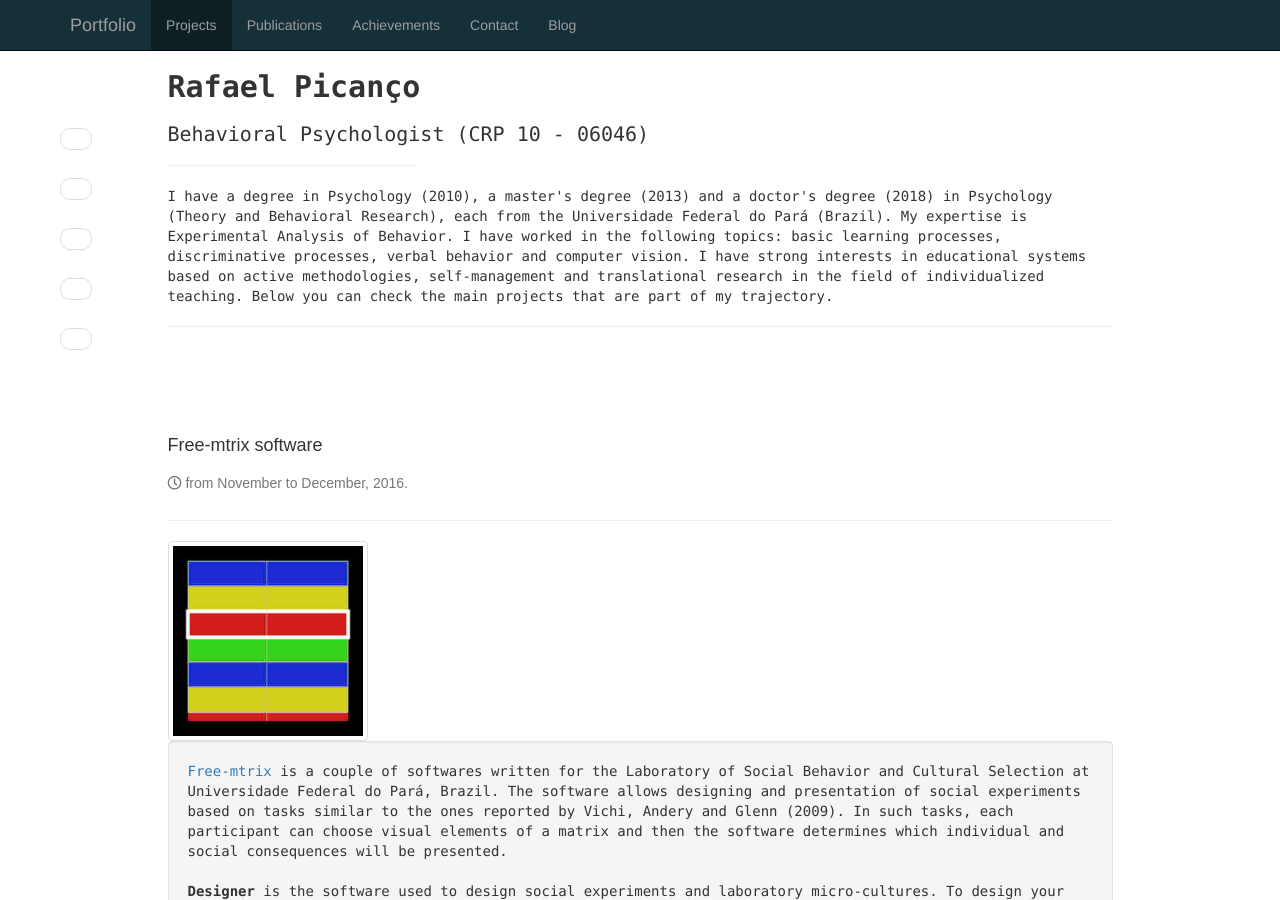
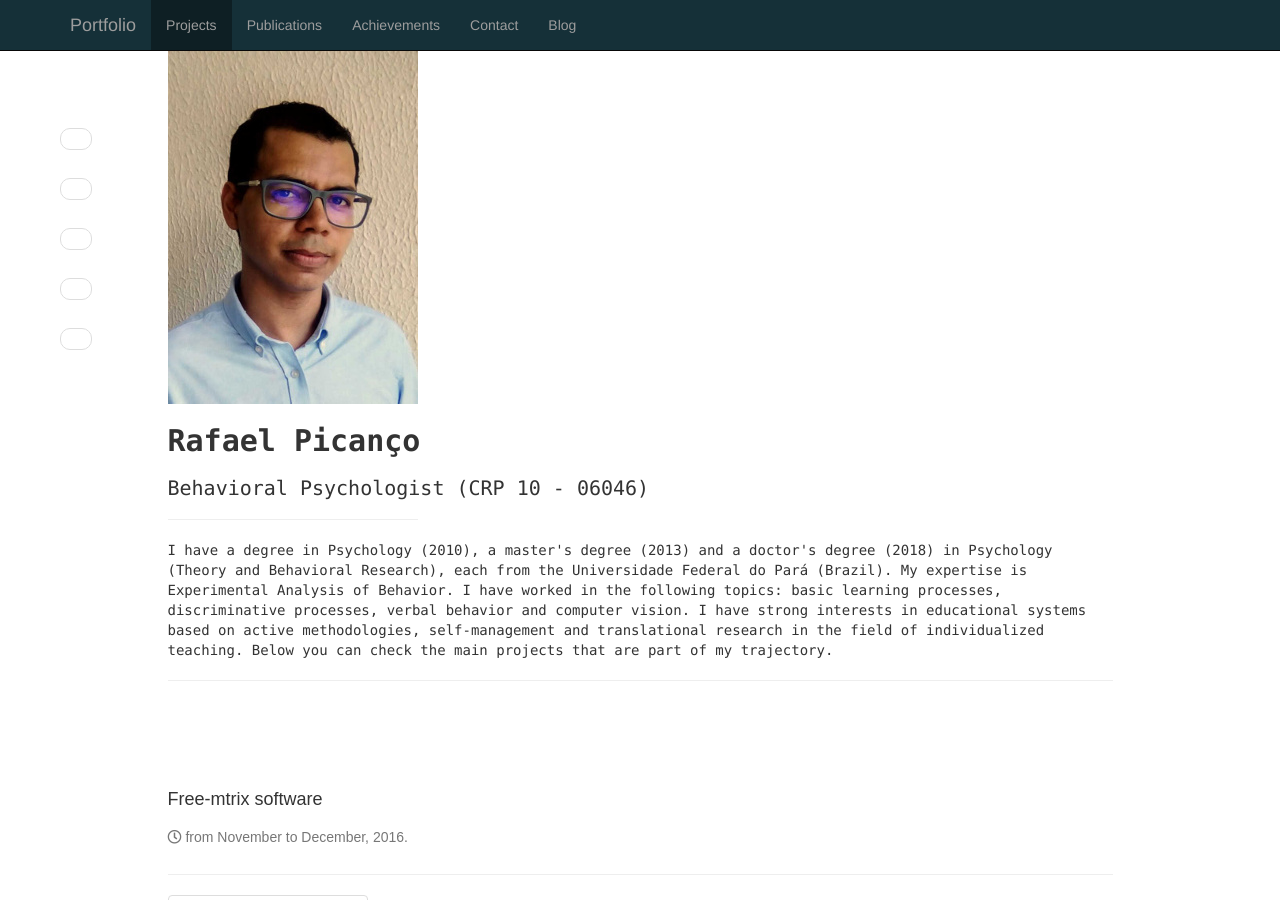
Before and after one commit to cpicanco/portfolio, a Jekyll site: the page built from en/projects.md, in a window 1280 px wide and 900 px high. Built offline with Jekyll 4.4.1, drawn with Linux system fonts in a browser that asks for light colours; nearby versions of some CDN libraries.

Commit message:
add photo above projects title

```diff
--- a/_layouts/projects.html
+++ b/_layouts/projects.html
@@ -22,6 +22,7 @@
         <div class="col-xs-10">
           {% include projects-styles.html %}
           <div class='credential'>
+            <img class="img-responsive" src="/media/rafael-picanco-perfil-thumbnail.jpg" alt="Rafael Picanço" />
             <h1>Rafael Picanço</h1>
             <h2>{{ site.data.intros.projects[page.language].credential }}</h2>
             <hr>
```
Also changed, not shown: media/rafael-picanco-perfil-thumbnail.jpg (added), media/rafael-picanco-perfil.jpg.
